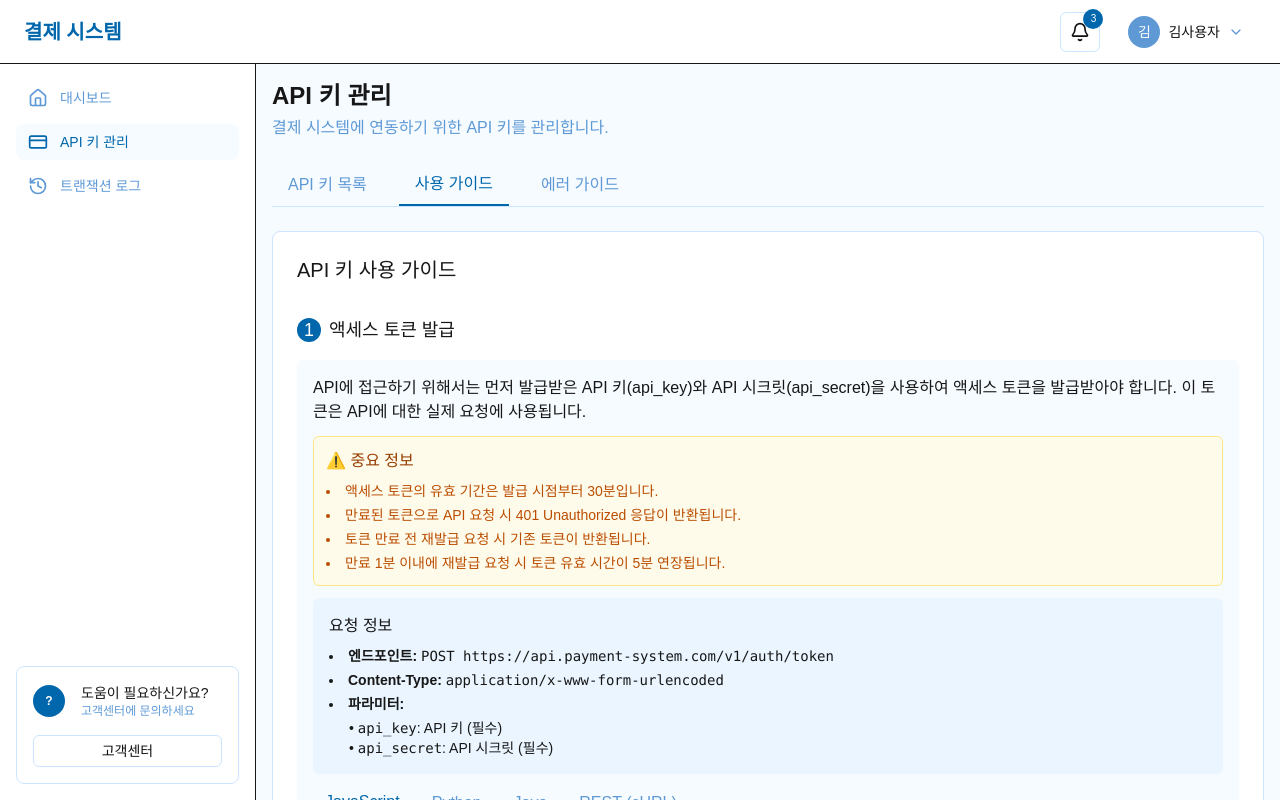
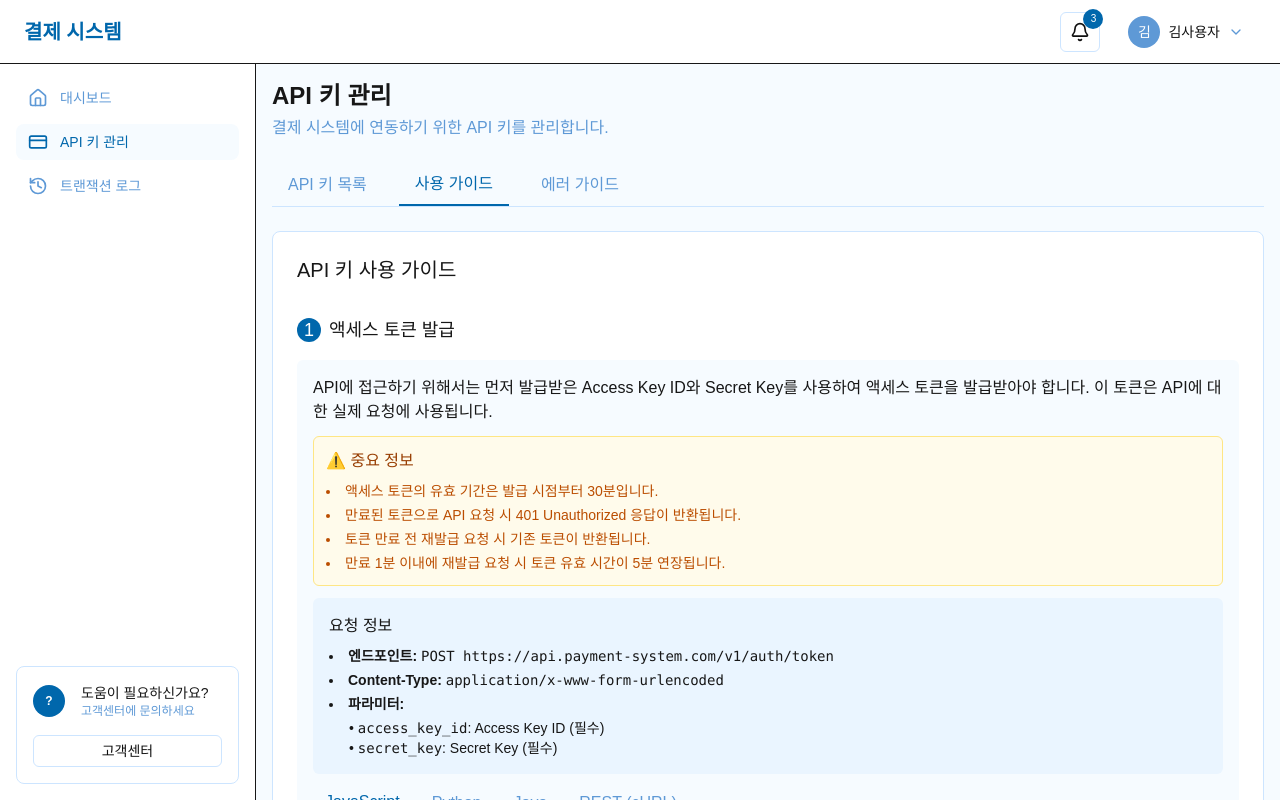
Before and after one commit to WON-Q/pg-client, a Next.js app: page /user/dashboard/api-keys in a window 1280 px wide. Both pictures are taken after a click on the button "사용 가이드". Shown: the top 800 px of the page. Built offline with nearby package versions, Linux system fonts and the light colour scheme.

Commit message:
update: API guide 개선

```diff
--- a/app/(dashboard)/user/dashboard/api-keys/components/ApiGuide.tsx
+++ b/app/(dashboard)/user/dashboard/api-keys/components/ApiGuide.tsx
@@ -16,8 +16,27 @@ import {
   javaWebhookSample,
 } from "./code-samples";
 
+// 탭 관련 타입 정의
+type CodeLanguage = "javascript" | "python" | "java" | "rest";
+type WebhookLanguage = "javascript" | "python" | "java";
+
+interface Tab {
+  id: CodeLanguage | WebhookLanguage;
+  label: string;
+}
+
+interface CodeTabsProps {
+  tabs: Tab[];
+  activeTab: string;
+  setActiveTab: (id: CodeLanguage | WebhookLanguage) => void;
+}
+
 // 코드 예제를 위한 탭 인터페이스 컴포넌트
-const CodeTabs = ({ tabs, activeTab, setActiveTab }) => {
+const CodeTabs: React.FC<CodeTabsProps> = ({
+  tabs,
+  activeTab,
+  setActiveTab,
+}) => {
   return (
     <div className="flex space-x-2 mb-4 border-b overflow-x-auto">
       {tabs.map((tab) => (
@@ -38,32 +57,34 @@ const CodeTabs = ({ tabs, activeTab, setActiveTab }) => {
 };
 
 export default function ApiGuide() {
-  const [authCodeTab, setAuthCodeTab] = useState("javascript");
-  const [paymentCodeTab, setPaymentCodeTab] = useState("javascript");
-  const [webhookCodeTab, setWebhookCodeTab] = useState("javascript");
+  const [authCodeTab, setAuthCodeTab] = useState<CodeLanguage>("javascript");
+  const [paymentCodeTab, setPaymentCodeTab] =
+    useState<CodeLanguage>("javascript");
+  const [webhookCodeTab, setWebhookCodeTab] =
+    useState<WebhookLanguage>("javascript");
 
-  const authCodeTabs = [
+  const authCodeTabs: Tab[] = [
     { id: "javascript", label: "JavaScript" },
     { id: "python", label: "Python" },
     { id: "java", label: "Java" },
     { id: "rest", label: "REST (cURL)" },
   ];
 
-  const paymentCodeTabs = [
+  const paymentCodeTabs: Tab[] = [
     { id: "javascript", label: "JavaScript" },
     { id: "python", label: "Python" },
     { id: "java", label: "Java" },
     { id: "rest", label: "REST (cURL)" },
   ];
 
-  const webhookCodeTabs = [
+  const webhookCodeTabs: Tab[] = [
     { id: "javascript", label: "JavaScript (Express)" },
     { id: "python", label: "Python (Flask)" },
     { id: "java", label: "Java (Spring)" },
   ];
 
   // 인증 코드 예제 매핑
-  const authCodeExamples = {
+  const authCodeExamples: Record<CodeLanguage, string> = {
     javascript: javascriptAuthSample,
     python: pythonAuthSample,
     java: javaAuthSample,
@@ -71,7 +92,7 @@ export default function ApiGuide() {
   };
 
   // 결제 코드 예제 매핑
-  const paymentCodeExamples = {
+  const paymentCodeExamples: Record<CodeLanguage, string> = {
     javascript: javascriptPaymentSample,
     python: pythonPaymentSample,
     java: javaPaymentSample,
@@ -79,7 +100,7 @@ export default function ApiGuide() {
   };
 
   // 웹훅 코드 예제 매핑
-  const webhookCodeExamples = {
+  const webhookCodeExamples: Record<WebhookLanguage, string> = {
     javascript: javascriptWebhookSample,
     python: pythonWebhookSample,
     java: javaWebhookSample,
@@ -99,9 +120,9 @@ export default function ApiGuide() {
         </h3>
         <div className="bg-[#F6FBFF] rounded-md p-4">
           <p className="mb-3">
-            API에 접근하기 위해서는 먼저 발급받은 API 키(api_key)와 API
-            시크릿(api_secret)을 사용하여 액세스 토큰을 발급받아야 합니다. 이
-            토큰은 API에 대한 실제 요청에 사용됩니다.
+            API에 접근하기 위해서는 먼저 발급받은 Access Key ID와 Secret Key를
+            사용하여 액세스 토큰을 발급받아야 합니다. 이 토큰은 API에 대한 실제
+            요청에 사용됩니다.
           </p>
 
           <div className="bg-amber-50 border border-amber-200 rounded-md p-3 mb-3">
@@ -133,10 +154,10 @@ export default function ApiGuide() {
                 <strong>파라미터:</strong>
                 <ul className="list-none pl-5 mt-1">
                   <li>
-                    • <code>api_key</code>: API 키 (필수)
+                    • <code>access_key_id</code>: Access Key ID (필수)
                   </li>
                   <li>
-                    • <code>api_secret</code>: API 시크릿 (필수)
+                    • <code>secret_key</code>: Secret Key (필수)
                   </li>
                 </ul>
               </li>
@@ -146,7 +167,7 @@ export default function ApiGuide() {
           <CodeTabs
             tabs={authCodeTabs}
             activeTab={authCodeTab}
-            setActiveTab={setAuthCodeTab}
+            setActiveTab={(id) => setAuthCodeTab(id as CodeLanguage)}
           />
 
           <pre className="bg-[#eaf5ff] rounded-md p-3 overflow-x-auto">
@@ -173,7 +194,7 @@ export default function ApiGuide() {
             <pre className="bg-red-100/50 rounded p-2 mt-1 overflow-x-auto">
               <code>{`{
   "code": 401,
-  "message": "Invalid API key or secret",
+  "message": "Invalid Access Key ID or Secret Key",
   "response": null
 }`}</code>
             </pre>
@@ -235,7 +256,7 @@ export default function ApiGuide() {
           <CodeTabs
             tabs={paymentCodeTabs}
             activeTab={paymentCodeTab}
-            setActiveTab={setPaymentCodeTab}
+            setActiveTab={(id) => setPaymentCodeTab(id as CodeLanguage)}
           />
 
           <pre className="bg-[#eaf5ff] rounded-md p-3 overflow-x-auto">
@@ -278,7 +299,6 @@ export default function ApiGuide() {
             처리할 수 있습니다.
           </p>
 
-          {/* ... 웹훅 관련 부분 ... */}
           <div className="bg-[#eaf5ff] rounded-md p-4 my-3">
             <h4 className="font-medium mb-2">웹훅 이벤트 종류</h4>
             <ul className="list-disc list-inside space-y-1 text-sm">
@@ -303,7 +323,7 @@ export default function ApiGuide() {
           <CodeTabs
             tabs={webhookCodeTabs}
             activeTab={webhookCodeTab}
-            setActiveTab={setWebhookCodeTab}
+            setActiveTab={(id) => setWebhookCodeTab(id as WebhookLanguage)}
           />
 
           <pre className="bg-[#eaf5ff] rounded-md p-3 overflow-x-auto">
@@ -342,8 +362,8 @@ export default function ApiGuide() {
         <div className="bg-[#F6FBFF] rounded-md p-4">
           <ul className="list-disc list-inside space-y-2">
             <li>
-              API 키와 시크릿은 서버 측에서만 사용하고, 클라이언트에 노출하지
-              마세요.
+              Access Key ID와 Secret Key는 서버 측에서만 사용하고, 클라이언트에
+              노출하지 마세요.
             </li>
             <li>
               액세스 토큰은 안전하게 저장하고, 만료 전에 자동으로 갱신하는
--- a/app/(dashboard)/user/dashboard/api-keys/components/code-samples/auth/java.ts
+++ b/app/(dashboard)/user/dashboard/api-keys/components/code-samples/auth/java.ts
@@ -1,4 +1,4 @@
-export const javaAuthSample = `// API 키를 사용한 액세스 토큰 발급 요청
+export const javaAuthSample = `// Access Key ID와 Secret Key를 사용한 액세스 토큰 발급 요청
 import java.io.IOException;
 import java.time.Instant;
 import java.time.LocalDateTime;
@@ -11,8 +11,8 @@ import com.fasterxml.jackson.databind.ObjectMapper;
 import okhttp3.*;
 
 public class TokenManager {
-    private static final String API_KEY = "your_api_key";
-    private static final String API_SECRET = "your_api_secret";
+    private static final String ACCESS_KEY_ID = "your_access_key_id";
+    private static final String SECRET_KEY = "your_secret_key";
     private static final String TOKEN_URL = "https://api.payment-system.com/v1/auth/token";
 
     private static String accessToken;
@@ -21,12 +21,12 @@ public class TokenManager {
     private static final ObjectMapper mapper = new ObjectMapper();
 
     /**
-     * API 키와 시크릿을 사용하여 액세스 토큰을 발급받는 함수
+     * Access Key ID와 Secret Key를 사용하여 액세스 토큰을 발급받는 함수
      */
     public static String getAccessToken() throws IOException {
         FormBody formBody = new FormBody.Builder()
-                .add("api_key", API_KEY)
-                .add("api_secret", API_SECRET)
+                .add("access_key_id", ACCESS_KEY_ID)
+                .add("secret_key", SECRET_KEY)
                 .build();
 
         Request request = new Request.Builder()
--- a/app/(dashboard)/user/dashboard/api-keys/components/code-samples/auth/javascript.ts
+++ b/app/(dashboard)/user/dashboard/api-keys/components/code-samples/auth/javascript.ts
@@ -1,16 +1,16 @@
-export const javascriptAuthSample = `// API 키를 사용한 액세스 토큰 발급 요청
+export const javascriptAuthSample = `// Access Key ID와 Secret Key를 사용한 액세스 토큰 발급 요청
 const axios = require('axios');
 
 async function getAccessToken() {
-  const API_KEY = 'your_api_key';
-  const API_SECRET = 'your_api_secret';
+  const ACCESS_KEY_ID = 'your_access_key_id';
+  const SECRET_KEY = 'your_secret_key';
 
   try {
     const response = await axios.post(
       'https://api.payment-system.com/v1/auth/token',
       {
-        api_key: API_KEY,
-        api_secret: API_SECRET
+        access_key_id: ACCESS_KEY_ID,
+        secret_key: SECRET_KEY
       }
     );
 
--- a/app/(dashboard)/user/dashboard/api-keys/components/code-samples/auth/python.ts
+++ b/app/(dashboard)/user/dashboard/api-keys/components/code-samples/auth/python.ts
@@ -1,10 +1,10 @@
-export const pythonAuthSample = `# API 키를 사용한 액세스 토큰 발급 요청
+export const pythonAuthSample = `# Access Key ID와 Secret Key를 사용한 액세스 토큰 발급 요청
 import time
 import requests
 from datetime import datetime
 
-API_KEY = 'your_api_key'
-API_SECRET = 'your_api_secret'
+ACCESS_KEY_ID = 'your_access_key_id'
+SECRET_KEY = 'your_secret_key'
 
 # 토큰 정보를 저장할 변수
 token_info = {
@@ -13,13 +13,13 @@ token_info = {
 }
 
 def get_access_token():
-    """API 키와 시크릿을 사용하여 액세스 토큰을 발급받는 함수"""
+    """Access Key ID와 Secret Key를 사용하여 액세스 토큰을 발급받는 함수"""
     try:
         response = requests.post(
             'https://api.payment-system.com/v1/auth/token',
             data={
-                'api_key': API_KEY,
-                'api_secret': API_SECRET
+                'access_key_id': ACCESS_KEY_ID,
+                'secret_key': SECRET_KEY
             }
         )
         response.raise_for_status()
--- a/app/(dashboard)/user/dashboard/api-keys/components/code-samples/auth/rest.ts
+++ b/app/(dashboard)/user/dashboard/api-keys/components/code-samples/auth/rest.ts
@@ -1,8 +1,8 @@
-export const restAuthSample = `# API 키를 사용한 액세스 토큰 발급 요청 (cURL)
+export const restAuthSample = `# Access Key ID와 Secret Key를 사용한 액세스 토큰 발급 요청 (cURL)
 
 curl -X POST https://api.payment-system.com/v1/auth/token \\
-  -d "api_key=your_api_key" \\
-  -d "api_secret=your_api_secret"
+  -d "access_key_id=your_access_key_id" \\
+  -d "secret_key=your_secret_key"
 
 # 응답 예시
 # {
--- a/app/(dashboard)/user/dashboard/api-keys/components/code-samples/payment/rest.ts
+++ b/app/(dashboard)/user/dashboard/api-keys/components/code-samples/payment/rest.ts
@@ -2,8 +2,8 @@ export const restPaymentSample = `# 발급받은 액세스 토큰으로 결제
 
 # 1. 먼저 액세스 토큰을 발급받습니다
 TOKEN_RESPONSE=$(curl -s -X POST https://api.payment-system.com/v1/auth/token \\
-  -d "api_key=your_api_key" \\
-  -d "api_secret=your_api_secret")
+  -d "access_key_id=your_access_key_id" \\
+  -d "secret_key=your_secret_key")
 
 # 2. 액세스 토큰 추출
 ACCESS_TOKEN=$(echo $TOKEN_RESPONSE | jq -r '.response.access_token')
```
